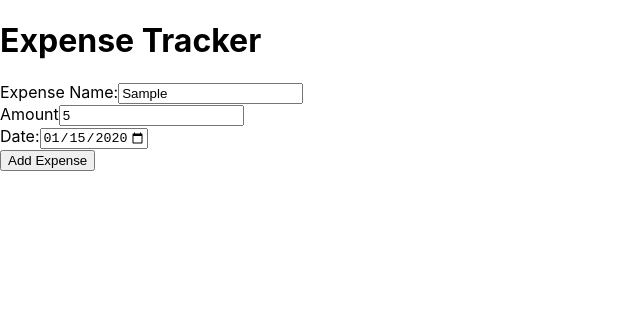
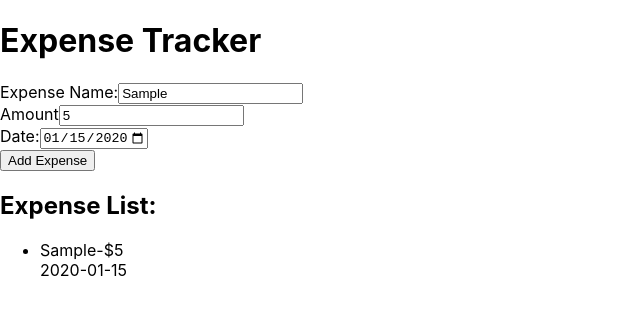
Before and after one commit to bindhyadulal/React, a React (Create React App) app: page / in a window 1280 px wide. Both pictures are taken after typing "Sample", "5", "2020-01-15" into the empty fields and a click on the button "Add Expense". Shown: the top 314 px of the page, without its empty margins (0-640 px from the left). Built offline with nearby package versions, Linux system fonts and the light colour scheme.

Commit message:
Added expense list

```diff
--- a/src/App.js
+++ b/src/App.js
@@ -1,10 +1,27 @@
-import React  from 'react';
+import React, { useState }  from 'react';
 import ExpenseForm from './Expenseform';
 function App(){
+  const [expenses,setExpenses]=useState([]);
+
+
+  //callback for handling new expense
+  const handleAddExpense=(newExpense)=>{
+    setExpenses((prevExpenses)=>[...prevExpenses,newExpense]);
+  }
   return(
     <div>
       <h1>Expense Tracker</h1>
-      <ExpenseForm/>
+      <ExpenseForm onAddExpense={handleAddExpense}/>
+      <h2>Expense List:</h2>
+      {expenses.length==0?(
+        <p>No expenses added till now.</p>
+      ):(
+        <ul>{expenses.map((expense,index)=>(
+          <li key={index}>{expense.expenseName}-${expense.amount}<br/>
+            {expense.date}</li>
+      ))}
+      </ul>
+      )}
     </div>
   );
 }
--- a/src/Expenseform.js
+++ b/src/Expenseform.js
@@ -1,12 +1,12 @@
 import React from "react";
 import { useForm,Controller } from "react-hook-form";
 
-export default function ExpenseForm(){
+export default function ExpenseForm({onAddExpense}){
     const{control,handleSubmit,formState:{errors},reset,}=useForm();
 
 
     const onSubmit=(data)=>{
-        console.log("Form Data:",data);
+        onAddExpense(data);   //for passing new expense to parent
         reset();
     };
 
```
